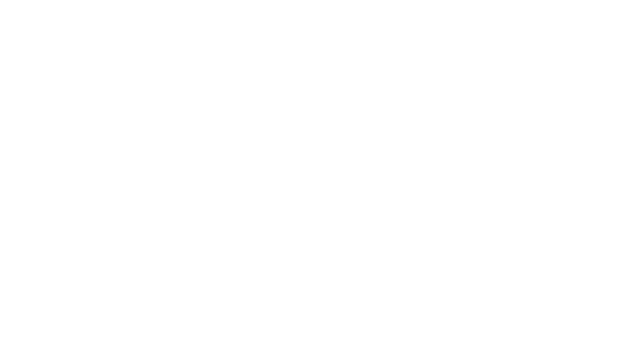
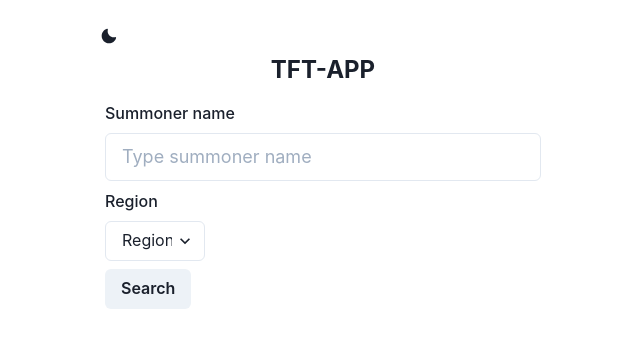
Before and after one commit to wenked/tft-app, a Next.js app: page / in a window 1280 px wide. Shown: the top 348 px of the page, without its empty margins (317-957 px from the left). Built offline with nearby package versions, Linux system fonts and the light colour scheme.

Commit message:
search pages

```diff
--- /dev/null
+++ b/components/DarkModeSwitch.tsx
@@ -0,0 +1,17 @@
+import { useColorMode, IconButton, Icon } from '@chakra-ui/react';
+import { MoonIcon, SunIcon } from '@chakra-ui/icons';
+
+const DarkModeSwitch: React.FC = () => {
+	const { colorMode, toggleColorMode } = useColorMode();
+
+	return (
+		<IconButton
+			variant='ghost'
+			aria-label='Toggle Dark Switch'
+			icon={colorMode === 'dark' ? <SunIcon /> : <MoonIcon />}
+			onClick={toggleColorMode}
+		/>
+	);
+};
+
+export default DarkModeSwitch;
--- /dev/null
+++ b/components/SearchBox.tsx
@@ -0,0 +1,77 @@
+import {
+	Box,
+	Textarea,
+	Button,
+	Select,
+	FormControl,
+	FormLabel,
+	FormErrorMessage,
+	FormHelperText,
+	Input,
+	Flex,
+} from '@chakra-ui/react';
+import React from 'react';
+import { useRouter } from 'next/router';
+
+const SearchBox: React.FC = () => {
+	//const [searchBoxText, setSearchBoxText] = React.useState('');
+	const [selectOption, setSelectOption] = React.useState('');
+	const [inputText, setInputText] = React.useState('');
+	//const [selectForm, setSelectForm] = React.useState('');
+	const router = useRouter();
+
+	const onSubmitHandler = (event: React.FormEvent<HTMLFormElement>) => {
+		event.preventDefault();
+		//setSearchBoxText(inputText);
+		//setSelectForm(selectOption);
+		//console.log(searchBoxText, selectOption);
+		router.push(`/summoner/${inputText}?region=${selectOption}`);
+	};
+
+	const onChangeHandler = (event: React.ChangeEvent<HTMLInputElement>) => {
+		setInputText(event.target.value);
+	};
+
+	const onChangeSelectHandler = (
+		event: React.ChangeEvent<HTMLSelectElement>
+	) => {
+		setSelectOption(event.target.value as string);
+	};
+
+	return (
+		<Box p={4}>
+			<form onSubmit={onSubmitHandler}>
+				<FormControl>
+					<FormLabel>Summoner name</FormLabel>
+					<Input
+						onChange={onChangeHandler}
+						size='lg'
+						placeholder='Type summoner name'
+						value={inputText}
+					/>
+					<FormControl>
+						<FormLabel mt={2}>Region</FormLabel>
+						<Select
+							placeholder='Region'
+							isFullWidth={false}
+							maxWidth='100px'
+							onChange={onChangeSelectHandler}>
+							<option value='br1'>BR</option>
+							<option value='euw1'>EUW</option>
+							<option value='na1'>NA</option>
+							<option value='la1'>LA</option>
+							<option value='eun1'>EUN</option>
+							<option value='ru1'>RU</option>
+							<option value='tr1'>TR</option>
+						</Select>
+					</FormControl>
+					<Button mt={2} type='submit'>
+						Search
+					</Button>
+				</FormControl>
+			</form>
+		</Box>
+	);
+};
+
+export default SearchBox;
--- a/pages/_app.tsx
+++ b/pages/_app.tsx
@@ -1,7 +1,12 @@
-import '../styles/globals.css'
-import type { AppProps /*, AppContext */ } from 'next/app'
+import '../styles/globals.css';
+import type { AppProps /*, AppContext */ } from 'next/app';
+import { ChakraProvider } from '@chakra-ui/react';
 
 function MyApp({ Component, pageProps }: AppProps) {
-  return <Component {...pageProps} />
+	return (
+		<ChakraProvider>
+			<Component {...pageProps} />
+		</ChakraProvider>
+	);
 }
-export default MyApp
+export default MyApp;
--- a/pages/api/[summoner].ts
+++ b/pages/api/[summoner].ts
@@ -1,65 +1,65 @@
 // Next.js API route support: https://nextjs.org/docs/api-routes/introduction
-import type { NextApiRequest, NextApiResponse } from 'next'
-
-
+import type { NextApiRequest, NextApiResponse } from 'next';
 
 const summonerName = async (req: NextApiRequest, res: NextApiResponse) => {
-  const riotApiKey = process.env.RIOT_API_KEY
-  const testDate = new Date()
-  let regionString = ''
+	const riotApiKey = process.env.RIOT_API_KEY;
 
-  console.log(riotApiKey)
+	const testDate = new Date();
+	let regionString = '';
+
 	const {
-    query: { summoner,region },
-  } = req
-  const riotApiUrl = `https://${region}.api.riotgames.com/tft`
+		query: { summoner, region },
+	} = req;
+	const riotApiUrl = `https://${region}.api.riotgames.com/tft`;
 
-  const fetchSummoner = await fetch(`${riotApiUrl}/summoner/v1/summoners/by-name/${summoner}?api_key=${riotApiKey}`)
+	const fetchSummoner = await fetch(
+		`${riotApiUrl}/summoner/v1/summoners/by-name/${summoner}?api_key=${riotApiKey}`
+	);
 
-  const summonerResponse = await fetchSummoner.json()
-  console.log(summonerResponse.id)
-  const fetchRankedData = await fetch(`${riotApiUrl}/league/v1/entries/by-summoner/${summonerResponse.id}?api_key=${riotApiKey}`)
-  const rankedDataResponse = await fetchRankedData.json()
+	const summonerResponse = await fetchSummoner.json();
+	const fetchRankedData = await fetch(
+		`${riotApiUrl}/league/v1/entries/by-summoner/${summonerResponse.id}?api_key=${riotApiKey}`
+	);
+	const rankedDataResponse = await fetchRankedData.json();
 
-  if(region === 'br1' || 'la1' || 'la2' ||'na1' ){
-    regionString = 'americas'
-
-  }else if (region === 'eun1' || 'euw1' || 'ru' || 'tr1'){
-    regionString = 'europe'
+	if (region === 'br1' || 'la1' || 'la2' || 'na1') {
+		regionString = 'americas';
+	} else if (region === 'eun1' || 'euw1' || 'ru' || 'tr1') {
+		regionString = 'europe';
 	} else {
-    regionString ='asia'
+		regionString = 'asia';
 	}
 
-  const fetchMatchListData = await fetch(`https://${regionString}.api.riotgames.com/tft/match/v1/matches/by-puuid/${summonerResponse.puuid}/ids?count=3&api_key=${riotApiKey}`)
-  const matchListDataResponse = await fetchMatchListData.json()
+	const fetchMatchListData = await fetch(
+		`https://${regionString}.api.riotgames.com/tft/match/v1/matches/by-puuid/${summonerResponse.puuid}/ids?count=3&api_key=${riotApiKey}`
+	);
+	const matchListDataResponse = await fetchMatchListData.json();
 
+	const matchDetailsArray = await Promise.all(
+		matchListDataResponse.map(async (matchId: String) => {
+			const matchDetail = await fetch(
+				`https://${regionString}.api.riotgames.com/tft/match/v1/matches/${matchId}?api_key=${riotApiKey}`
+			);
+			return matchDetail.json();
+		})
+	);
 
-  const matchDetailsArray = await Promise.all(matchListDataResponse.map( async (matchId:String) => {
-    const matchDetail = await fetch(`https://${regionString}.api.riotgames.com/tft/match/v1/matches/${matchId}?api_key=${riotApiKey}`)
-    return  matchDetail.json()
-  }))
+	const playerMatchDetail = matchDetailsArray.map((match: any) => {
+		return match.info.participants.filter(
+			(player) => player.puuid === summonerResponse.puuid
+		);
+	});
 
-
-
- const playerMatchDetail = matchDetailsArray.map((match:any) => {
-
-   return match.info.participants.filter(player => player.puuid === summonerResponse.puuid)
- })
-
- console.log(playerMatchDetail)
-
-
-  res.setHeader('Cache-Control','s-maxage=10, stale-while-revalidate')
+	res.setHeader('Cache-Control', 's-maxage=10, stale-while-revalidate');
 
 	res.status(200).json({
 		summoner: summonerResponse,
-    rankedData:rankedDataResponse,
+		rankedData: rankedDataResponse,
 		date: testDate.toUTCString(),
-    matchListIds:matchListDataResponse,
+		matchListIds: matchListDataResponse,
 		matchDetailsArray,
-    playerMatchDetail })
-
-}
-
+		playerMatchDetail,
+	});
+};
 
 export default summonerName;
--- a/pages/index.tsx
+++ b/pages/index.tsx
@@ -1,14 +1,29 @@
-import Head from 'next/head'
+import Head from 'next/head';
+import DarkModeSwitch from '../components/DarkModeSwitch';
+import { Flex, Heading, Text, Stack, Box } from '@chakra-ui/react';
+import SearchBox from '../components/SearchBox';
+import React from 'react';
 
+const Home: React.FC = () => {
+	return (
+		<Flex align='center' justifyContent='center'>
+			<Head>
+				<title>TFT APP</title>
+			</Head>
 
- const Home:React.FC = () =>  {
-  return (
-    <div >
-    <Head>
-      <title>TFT APP</title>
-    </Head>
-    </div>
-  )
-}
+			<Box width='full' maxWidth='500px' px={4}>
+				<Flex flexDirection='column'>
+					<Flex direction='row' pt={4} justify='space-between'>
+						<DarkModeSwitch />
+					</Flex>
+					<Heading as='h1' fontSize='2xl' textAlign='center'>
+						TFT-APP
+					</Heading>
+					<SearchBox />
+				</Flex>
+			</Box>
+		</Flex>
+	);
+};
 
-export default Home
+export default Home;
```
Also changed, not shown: package.json (+8 -1 lines), pages/summoner/[summonerName].tsx (added, +53 -0 lines), types/dataTypes.ts (added, +77 -0 lines), 1 other file (tests, documents, lock files or other folders). Lines whose indentation alone changed are shown as unchanged.
